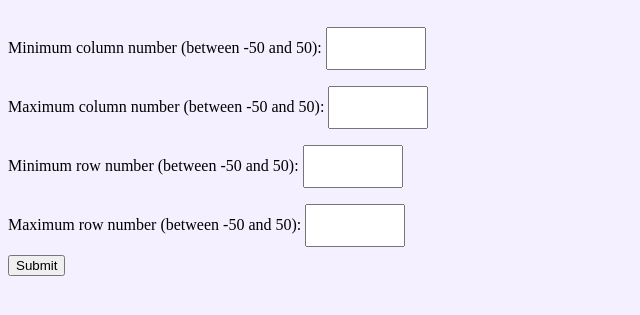
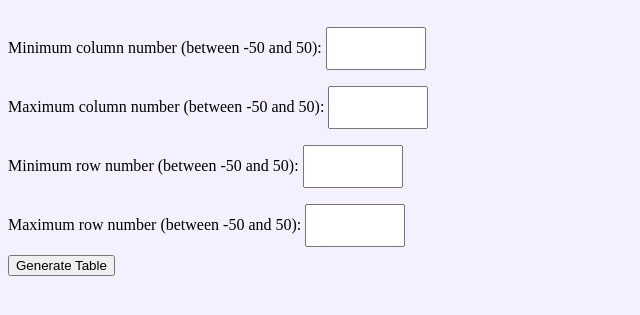
Before and after one commit to Laura-Cahill/Laura-Cahill.github.io, a plain HTML site: page hw3/hw3.html in a window 1280 px wide. Shown: the part 61-376 px from the top of the page, without its empty margins (0-640 px from the left). Drawn offline with Linux system fonts and the light colour scheme.

Commit message:
Update hw3.html

```diff
--- a/hw3/hw3.html
+++ b/hw3/hw3.html
@@ -48,7 +48,7 @@ https://www.w3schools.com/css/css_table_style.asp
       <label for="v2">Maximum row number (between -50 and 50):</label>
       <input type="number" id="v2" name="v2"  min="-50" max="50"> <br>
 
-      <input type="submit">
+      <input type="submit" value = "Generate Table">
     </form>
 
     <!-- this empty paragraph changes if a user doesn't enter a number. -->
```
